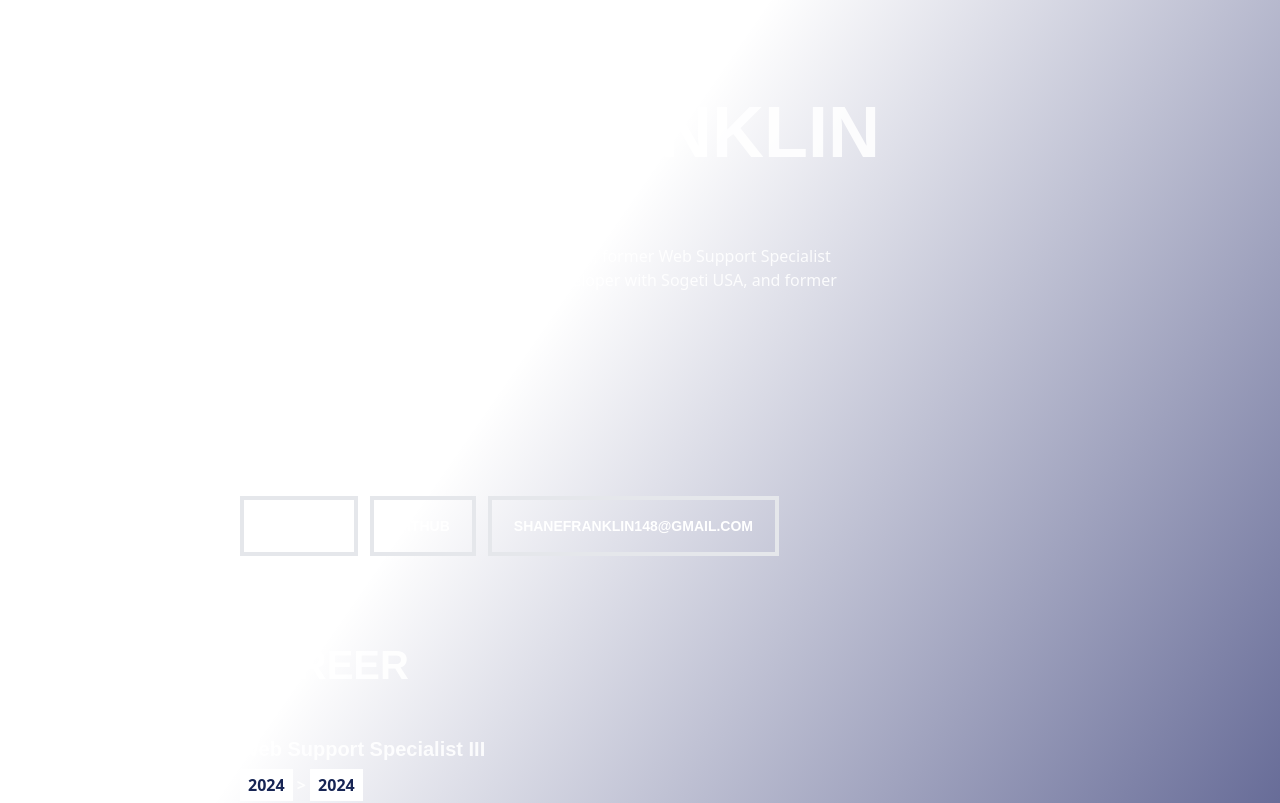
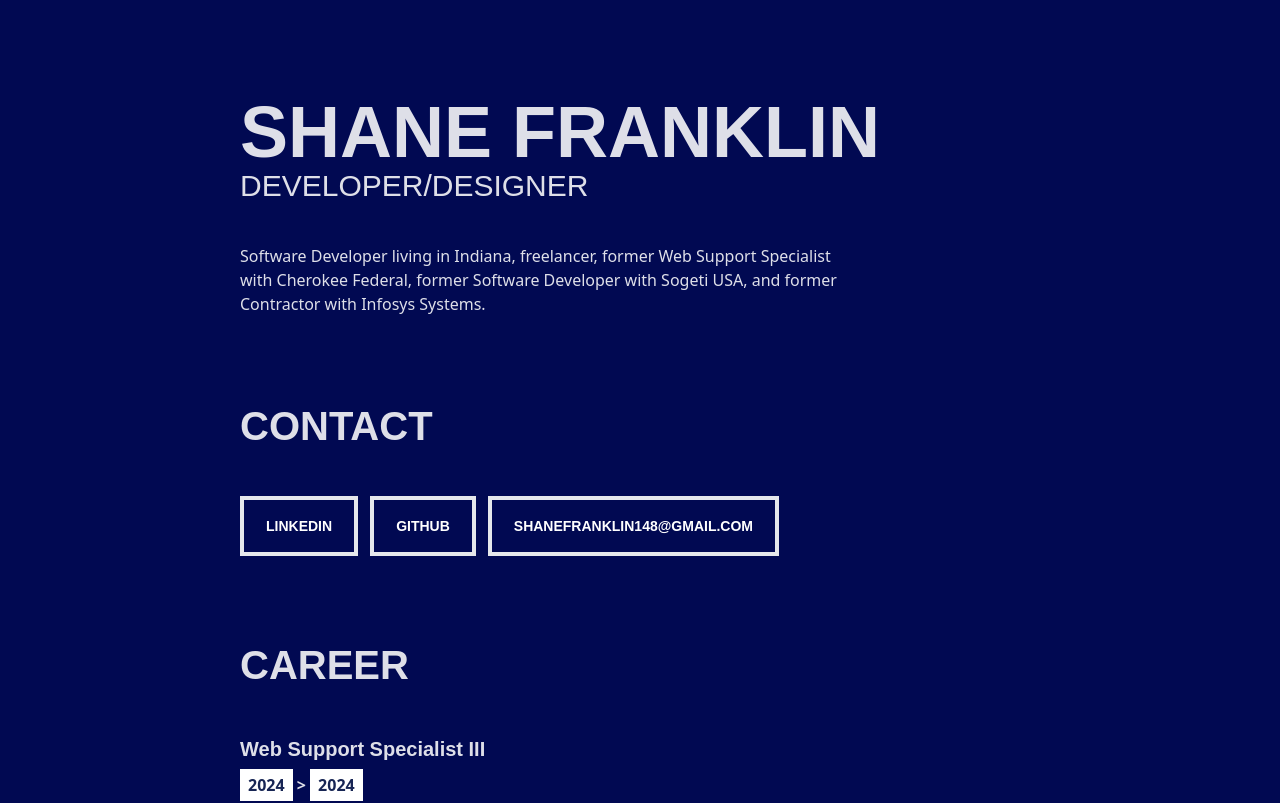
Before and after one commit to shaneTF/simple_portfolio, a React (Vite) app: page / in a window 1280 px wide. Shown: the top 803 px of the page. Built offline with nearby package versions, Linux system fonts and the light colour scheme.

Commit message:
Remove gradient for now

```diff
--- a/src/index.css
+++ b/src/index.css
@@ -7,7 +7,7 @@
   color: rgba(255, 255, 255, 0.87);
   background-color: rgb(76, 13, 158);
 
-  background: linear-gradient(to left top, #010952, #fccf9200 70%);
+  background: #010952;
 
   font-synthesis: none;
   text-rendering: optimizeLegibility;
```
